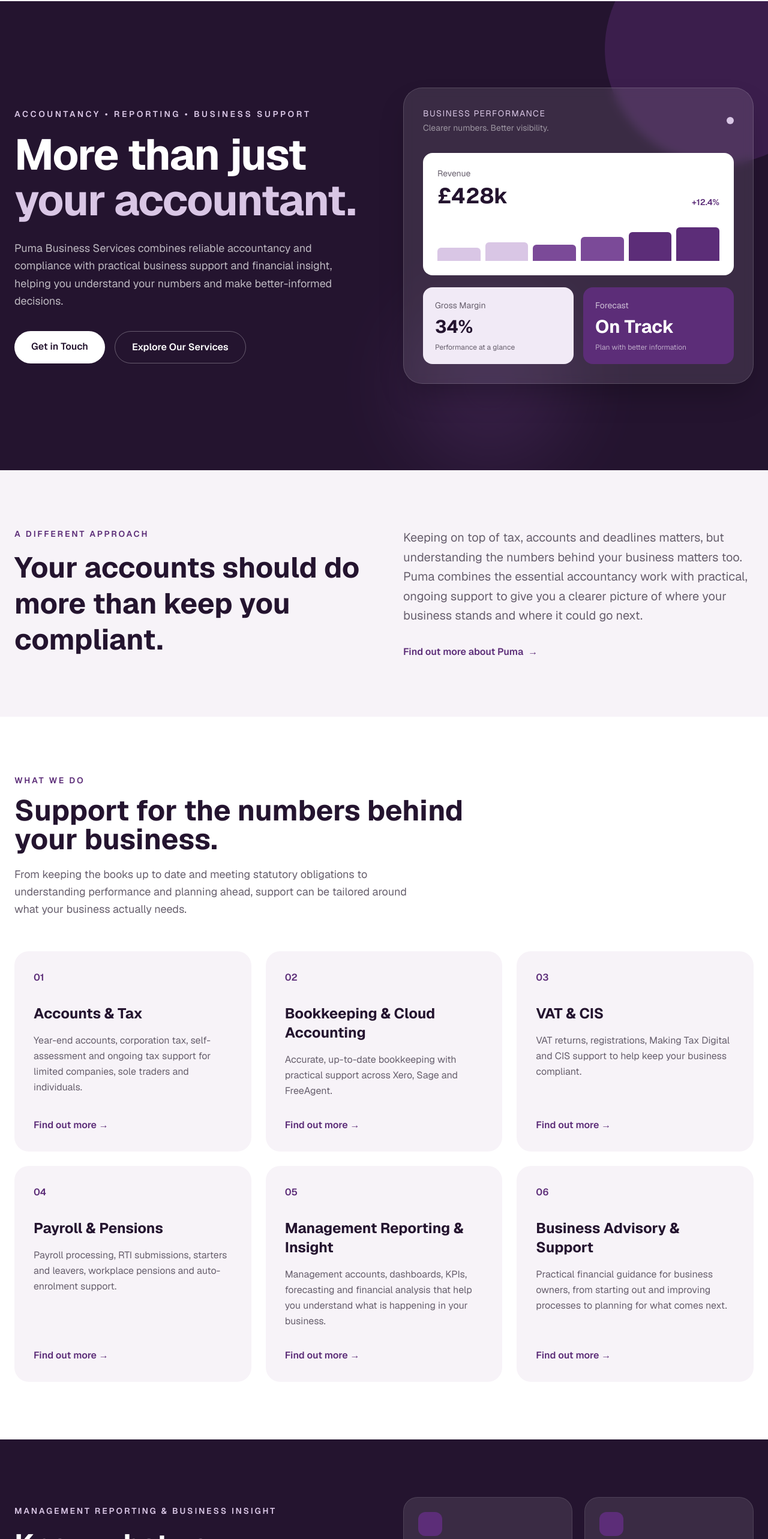
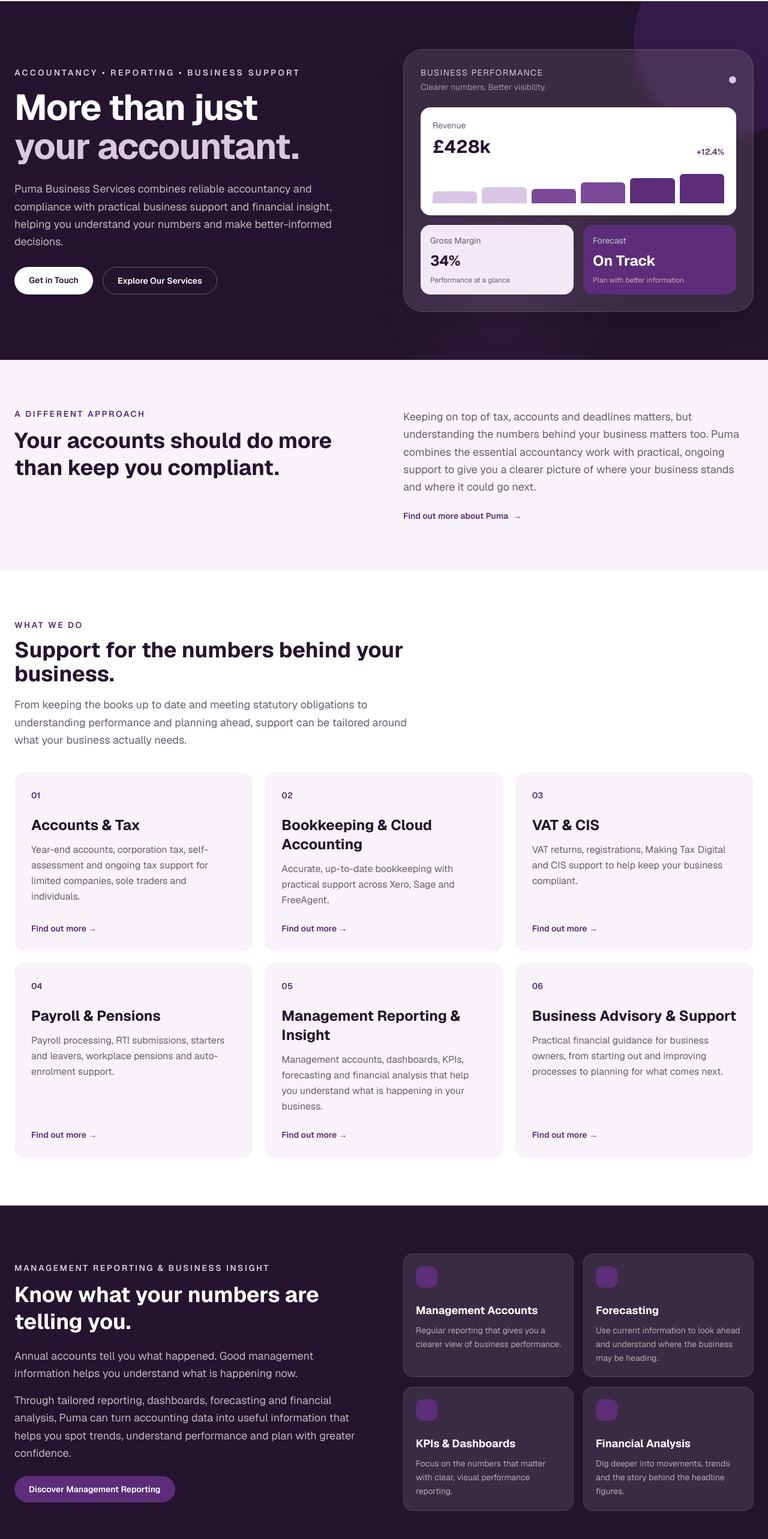
Before and after one commit to pumabs/puma-business-services, a Next.js app: page / in a window 1280 px wide. Shown: the part 91-2657 px from the top of the page at 60% size. Built offline with nearby package versions, Linux system fonts and the light colour scheme.

Commit message:
Refactor page layout and styling adjustments

```diff
--- a/app/page.tsx
+++ b/app/page.tsx
@@ -61,41 +61,41 @@
 
       {/* HERO */}
       <section className="relative overflow-hidden bg-brand-purple-dark text-white">
-        <div className="absolute -top-28 -right-28 w-96 h-96 rounded-full bg-brand-purple opacity-40" />
-        <div className="absolute bottom-0 right-1/4 w-72 h-72 rounded-full bg-brand-purple-mid opacity-20 blur-3xl" />
+        <div className="absolute -top-24 -right-24 w-80 h-80 rounded-full bg-brand-purple opacity-30" />
+        <div className="absolute bottom-0 right-1/4 w-64 h-64 rounded-full bg-brand-purple-mid opacity-15 blur-3xl" />
 
-        <div className="relative max-w-7xl mx-auto px-6 py-28 lg:py-36 grid lg:grid-cols-2 gap-16 items-center">
+        <div className="relative max-w-7xl mx-auto px-6 py-16 lg:py-20 grid lg:grid-cols-2 gap-12 lg:gap-16 items-center">
 
           <div>
-            <p className="text-brand-purple-soft font-semibold uppercase tracking-[0.25em] text-sm">
+            <p className="text-brand-purple-soft font-semibold uppercase tracking-[0.22em] text-xs sm:text-sm">
               Accountancy • Reporting • Business Support
             </p>
 
-            <h1 className="mt-5 text-5xl sm:text-6xl lg:text-7xl font-bold leading-[1.05] tracking-tight">
+            <h1 className="mt-4 text-4xl sm:text-5xl lg:text-6xl font-bold leading-[1.08] tracking-tight">
               More than just
               <span className="block text-brand-purple-soft">
                 your accountant.
               </span>
             </h1>
 
-            <p className="mt-7 text-lg text-white/70 max-w-xl leading-relaxed">
+            <p className="mt-6 text-base sm:text-lg text-white/70 max-w-xl leading-relaxed">
               Puma Business Services combines reliable accountancy and
               compliance with practical business support and financial insight,
               helping you understand your numbers and make better-informed
               decisions.
             </p>
 
-            <div className="flex flex-wrap gap-4 mt-9">
+            <div className="flex flex-wrap gap-4 mt-7">
               <Link
                 href="/contact"
-                className="bg-white text-brand-purple-dark hover:bg-brand-purple-soft transition-colors font-semibold px-7 py-3.5 rounded-full"
+                className="bg-white text-brand-purple-dark hover:bg-brand-purple-soft transition-colors font-semibold px-6 py-3 rounded-full text-sm"
               >
                 Get in Touch
               </Link>
 
               <Link
                 href="/services"
-                className="border border-white/30 hover:border-white text-white transition-colors font-semibold px-7 py-3.5 rounded-full"
+                className="border border-white/30 hover:border-white text-white transition-colors font-semibold px-6 py-3 rounded-full text-sm"
               >
                 Explore Our Services
               </Link>
@@ -104,11 +104,11 @@
 
           {/* Financial dashboard visual */}
           <div className="relative">
-            <div className="bg-white/10 backdrop-blur-sm border border-white/15 rounded-[2rem] p-8 shadow-2xl">
+            <div className="bg-white/10 backdrop-blur-sm border border-white/15 rounded-[2rem] p-6 sm:p-7 shadow-2xl">
 
               <div className="flex items-center justify-between">
                 <div>
-                  <p className="text-sm text-brand-purple-soft uppercase tracking-widest">
+                  <p className="text-xs sm:text-sm text-brand-purple-soft uppercase tracking-widest">
                     Business Performance
                   </p>
                   <p className="text-white/50 text-sm mt-1">
@@ -119,15 +119,15 @@
                 <div className="w-3 h-3 rounded-full bg-brand-purple-soft" />
               </div>
 
-              <div className="mt-8 space-y-5">
+              <div className="mt-6 space-y-4">
 
-                <div className="bg-white rounded-2xl p-6 text-brand-purple-dark">
+                <div className="bg-white rounded-2xl p-5 text-brand-purple-dark">
                   <div className="flex justify-between items-end">
                     <div>
                       <p className="text-sm text-brand-slate">
                         Revenue
                       </p>
-                      <p className="text-4xl font-bold mt-2">
+                      <p className="text-3xl font-bold mt-2">
                         £428k
                       </p>
                     </div>
@@ -137,7 +137,7 @@
                     </p>
                   </div>
 
-                  <div className="mt-6 flex items-end gap-2 h-16">
+                  <div className="mt-5 flex items-end gap-2 h-14">
                     <div className="w-full bg-brand-purple-soft rounded-t-md h-[35%]" />
                     <div className="w-full bg-brand-purple-soft rounded-t-md h-[48%]" />
                     <div className="w-full bg-brand-purple-mid rounded-t-md h-[42%]" />
@@ -148,11 +148,11 @@
                 </div>
 
                 <div className="grid grid-cols-2 gap-4">
-                  <div className="bg-brand-lilac rounded-2xl p-5 text-brand-purple-dark">
+                  <div className="bg-brand-lilac rounded-2xl p-4 text-brand-purple-dark">
                     <p className="text-sm text-brand-slate">
                       Gross Margin
                     </p>
-                    <p className="text-3xl font-bold mt-2">
+                    <p className="text-2xl font-bold mt-2">
                       34%
                     </p>
                     <p className="text-xs text-brand-slate mt-2">
@@ -160,11 +160,11 @@
                     </p>
                   </div>
 
-                  <div className="bg-brand-purple text-white rounded-2xl p-5">
+                  <div className="bg-brand-purple text-white rounded-2xl p-4">
                     <p className="text-sm text-white/70">
                       Forecast
                     </p>
-                    <p className="text-3xl font-bold mt-2">
+                    <p className="text-2xl font-bold mt-2">
                       On Track
                     </p>
                     <p className="text-xs text-white/60 mt-2">
@@ -182,21 +182,21 @@
 
       {/* INTRO */}
       <section className="bg-brand-cream">
-        <div className="max-w-7xl mx-auto px-6 py-24">
-          <div className="grid lg:grid-cols-2 gap-16 items-start">
+        <div className="max-w-7xl mx-auto px-6 py-16 lg:py-20">
+          <div className="grid lg:grid-cols-2 gap-12 lg:gap-16 items-start">
 
             <div>
-              <p className="text-brand-purple font-semibold uppercase tracking-[0.2em] text-sm">
+              <p className="text-brand-purple font-semibold uppercase tracking-[0.18em] text-xs sm:text-sm">
                 A Different Approach
               </p>
 
-              <h2 className="mt-4 text-4xl sm:text-5xl font-bold text-brand-purple-dark leading-tight">
+              <h2 className="mt-3 text-3xl sm:text-4xl font-bold text-brand-purple-dark leading-tight">
                 Your accounts should do more than keep you compliant.
               </h2>
             </div>
 
             <div>
-              <p className="text-xl text-brand-slate leading-relaxed">
+              <p className="text-base sm:text-lg text-brand-slate leading-relaxed">
                 Keeping on top of tax, accounts and deadlines matters, but
                 understanding the numbers behind your business matters too.
                 Puma combines the essential accountancy work with practical,
@@ -206,7 +206,7 @@
 
               <Link
                 href="/about"
-                className="inline-flex items-center mt-8 font-semibold text-brand-purple hover:text-brand-purple-dark"
+                className="inline-flex items-center mt-6 font-semibold text-brand-purple hover:text-brand-purple-dark text-sm"
               >
                 Find out more about Puma
                 <span className="ml-2">→</span>
@@ -219,46 +219,46 @@
 
       {/* SERVICES */}
       <section className="bg-white">
-        <div className="max-w-7xl mx-auto px-6 py-24">
+        <div className="max-w-7xl mx-auto px-6 py-16 lg:py-20">
 
           <div className="max-w-3xl">
-            <p className="text-brand-purple font-semibold uppercase tracking-[0.2em] text-sm">
+            <p className="text-brand-purple font-semibold uppercase tracking-[0.18em] text-xs sm:text-sm">
               What We Do
             </p>
 
-            <h2 className="mt-4 text-4xl sm:text-5xl font-bold text-brand-purple-dark">
+            <h2 className="mt-3 text-3xl sm:text-4xl font-bold text-brand-purple-dark">
               Support for the numbers behind your business.
             </h2>
 
-            <p className="mt-5 text-lg text-brand-slate leading-relaxed max-w-2xl">
+            <p className="mt-4 text-base sm:text-lg text-brand-slate leading-relaxed max-w-2xl">
               From keeping the books up to date and meeting statutory
               obligations to understanding performance and planning ahead,
               support can be tailored around what your business actually needs.
             </p>
           </div>
 
-          <div className="mt-14 grid md:grid-cols-2 lg:grid-cols-3 gap-6">
+          <div className="mt-10 grid md:grid-cols-2 lg:grid-cols-3 gap-5">
 
             {serviceCategories.map((service) => (
               <div
                 key={service.title}
-                className="group bg-brand-cream hover:bg-brand-purple-dark rounded-3xl p-8 transition-all duration-300 min-h-[290px] flex flex-col"
+                className="group bg-brand-cream hover:bg-brand-purple-dark rounded-2xl p-7 transition-all duration-300 min-h-[250px] flex flex-col"
               >
-                <p className="text-brand-purple group-hover:text-brand-purple-soft font-semibold">
+                <p className="text-brand-purple group-hover:text-brand-purple-soft font-semibold text-sm">
                   {service.number}
                 </p>
 
-                <h3 className="mt-8 text-2xl font-bold text-brand-purple-dark group-hover:text-white">
+                <h3 className="mt-6 text-xl sm:text-2xl font-bold text-brand-purple-dark group-hover:text-white">
                   {service.title}
                 </h3>
 
-                <p className="mt-4 text-brand-slate group-hover:text-white/70 leading-relaxed">
+                <p className="mt-3 text-brand-slate group-hover:text-white/70 leading-relaxed text-sm sm:text-base">
                   {service.desc}
                 </p>
 
                 <Link
                   href="/services"
-                  className="mt-auto pt-8 text-brand-purple group-hover:text-brand-purple-soft font-semibold"
+                  className="mt-auto pt-6 text-brand-purple group-hover:text-brand-purple-soft font-semibold text-sm"
                 >
                   Find out more →
                 </Link>
@@ -271,23 +271,23 @@
 
       {/* REPORTING FEATURE */}
       <section className="bg-brand-purple-dark text-white overflow-hidden">
-        <div className="max-w-7xl mx-auto px-6 py-24 grid lg:grid-cols-2 gap-16 items-center">
+        <div className="max-w-7xl mx-auto px-6 py-16 lg:py-20 grid lg:grid-cols-2 gap-12 lg:gap-16 items-center">
 
           <div>
-            <p className="text-brand-purple-soft font-semibold uppercase tracking-[0.2em] text-sm">
+            <p className="text-brand-purple-soft font-semibold uppercase tracking-[0.18em] text-xs sm:text-sm">
               Management Reporting & Business Insight
             </p>
 
-            <h2 className="mt-4 text-4xl sm:text-5xl font-bold leading-tight">
+            <h2 className="mt-3 text-3xl sm:text-4xl font-bold leading-tight">
               Know what your numbers are telling you.
             </h2>
 
-            <p className="mt-6 text-lg text-white/70 leading-relaxed max-w-xl">
+            <p className="mt-5 text-base sm:text-lg text-white/70 leading-relaxed max-w-xl">
               Annual accounts tell you what happened. Good management
               information helps you understand what is happening now.
             </p>
 
-            <p className="mt-4 text-lg text-white/70 leading-relaxed max-w-xl">
+            <p className="mt-4 text-base sm:text-lg text-white/70 leading-relaxed max-w-xl">
               Through tailored reporting, dashboards, forecasting and
               financial analysis, Puma can turn accounting data into useful
               information that helps you spot trends, understand performance
@@ -296,13 +296,13 @@
 
             <Link
               href="/services"
-              className="inline-block mt-8 bg-brand-purple text-white hover:bg-brand-purple-mid transition-colors px-7 py-3.5 rounded-full font-semibold"
+              className="inline-block mt-6 bg-brand-purple text-white hover:bg-brand-purple-mid transition-colors px-6 py-3 rounded-full font-semibold text-sm"
             >
               Discover Management Reporting
             </Link>
           </div>
 
-          <div className="grid sm:grid-cols-2 gap-5">
+          <div className="grid sm:grid-cols-2 gap-4">
 
             {[
               [
@@ -324,15 +324,15 @@
             ].map(([title, text]) => (
               <div
                 key={title}
-                className="bg-white/10 border border-white/10 rounded-3xl p-6"
+                className="bg-white/10 border border-white/10 rounded-2xl p-5"
               >
-                <div className="w-10 h-10 bg-brand-purple rounded-xl mb-8" />
+                <div className="w-9 h-9 bg-brand-purple rounded-xl mb-6" />
 
-                <h3 className="font-bold text-xl">
+                <h3 className="font-bold text-lg">
                   {title}
                 </h3>
 
-                <p className="text-white/60 mt-3 text-sm leading-relaxed">
+                <p className="text-white/60 mt-2 text-sm leading-relaxed">
                   {text}
                 </p>
               </div>
@@ -344,39 +344,39 @@
 
       {/* WHY PUMA */}
       <section className="bg-brand-lilac">
-        <div className="max-w-7xl mx-auto px-6 py-24">
+        <div className="max-w-7xl mx-auto px-6 py-16 lg:py-20">
 
           <div className="text-center max-w-3xl mx-auto">
-            <p className="text-brand-purple font-semibold uppercase tracking-[0.2em] text-sm">
+            <p className="text-brand-purple font-semibold uppercase tracking-[0.18em] text-xs sm:text-sm">
               Why Puma?
             </p>
 
-            <h2 className="mt-4 text-4xl sm:text-5xl font-bold text-brand-purple-dark">
+            <h2 className="mt-3 text-3xl sm:text-4xl font-bold text-brand-purple-dark">
               Accountancy without the unnecessary complication.
             </h2>
 
-            <p className="mt-5 text-lg text-brand-slate leading-relaxed">
+            <p className="mt-4 text-base sm:text-lg text-brand-slate leading-relaxed">
               The aim is simple: provide reliable financial support, explain
               things clearly and be there when you need help.
             </p>
           </div>
 
-          <div className="mt-14 grid md:grid-cols-3 gap-6">
+          <div className="mt-10 grid md:grid-cols-3 gap-5">
 
             {trustPoints.map((item) => (
               <div
                 key={item.title}
-                className="bg-white rounded-3xl p-8 shadow-sm"
+                className="bg-white rounded-2xl p-7 shadow-sm"
               >
-                <div className="w-12 h-12 rounded-full bg-brand-purple-soft flex items-center justify-center">
-                  <div className="w-4 h-4 rounded-full bg-brand-purple" />
+                <div className="w-10 h-10 rounded-full bg-brand-purple-soft flex items-center justify-center">
+                  <div className="w-3 h-3 rounded-full bg-brand-purple" />
                 </div>
 
-                <h3 className="mt-8 text-2xl font-bold text-brand-purple-dark">
+                <h3 className="mt-6 text-xl sm:text-2xl font-bold text-brand-purple-dark">
                   {item.title}
                 </h3>
 
-                <p className="mt-3 text-brand-slate leading-relaxed">
+                <p className="mt-3 text-brand-slate leading-relaxed text-sm sm:text-base">
                   {item.text}
                 </p>
               </div>
@@ -388,20 +388,20 @@
 
       {/* TESTIMONIAL */}
       <section className="bg-white">
-        <div className="max-w-7xl mx-auto px-6 py-24">
+        <div className="max-w-7xl mx-auto px-6 py-16 lg:py-20">
 
-          <div className="grid lg:grid-cols-[0.7fr_1.3fr] gap-12 lg:gap-20 items-start">
+          <div className="grid lg:grid-cols-[0.7fr_1.3fr] gap-10 lg:gap-16 items-start">
 
             <div>
-              <p className="text-brand-purple font-semibold uppercase tracking-[0.2em] text-sm">
+              <p className="text-brand-purple font-semibold uppercase tracking-[0.18em] text-xs sm:text-sm">
                 Client Feedback
               </p>
 
-              <h2 className="mt-4 text-4xl sm:text-5xl font-bold text-brand-purple-dark leading-tight">
+              <h2 className="mt-3 text-3xl sm:text-4xl font-bold text-brand-purple-dark leading-tight">
                 Built on good relationships.
               </h2>
 
-              <p className="mt-5 text-brand-slate leading-relaxed">
+              <p className="mt-4 text-brand-slate leading-relaxed text-base sm:text-lg">
                 Good accountancy is about more than producing the right
                 numbers. It is about being approachable, reliable and giving
                 clients the confidence to ask when they need help.
@@ -409,27 +409,27 @@
 
               <Link
                 href="/testimonials"
-                className="inline-flex items-center mt-8 font-semibold text-brand-purple hover:text-brand-purple-dark"
+                className="inline-flex items-center mt-6 font-semibold text-brand-purple hover:text-brand-purple-dark text-sm"
               >
                 Client testimonials
                 <span className="ml-2">→</span>
               </Link>
             </div>
 
-            <div className="bg-brand-cream rounded-[2rem] p-8 sm:p-10 lg:p-12 relative">
+            <div className="bg-brand-cream rounded-[2rem] p-7 sm:p-9 lg:p-10 relative">
 
-              <span className="text-7xl leading-none text-brand-purple-soft font-serif">
+              <span className="text-6xl leading-none text-brand-purple-soft font-serif">
                 “
               </span>
 
-              <blockquote className="text-xl sm:text-2xl text-brand-purple-dark font-medium leading-relaxed -mt-3">
+              <blockquote className="text-lg sm:text-xl text-brand-purple-dark font-medium leading-relaxed -mt-2">
                 We have had a great experience with Puma Business Services.
                 Dan is reliable, knowledgeable and always happy to help. He
                 helped us set up our limited company and explained everything
                 in a simple way that was easy to understand.
               </blockquote>
 
-              <p className="mt-6 text-brand-slate leading-relaxed">
+              <p className="mt-5 text-brand-slate leading-relaxed text-sm sm:text-base">
                 Any questions we had were answered clearly and nothing ever
                 felt too much trouble. The service has been amazing from start
                 to finish. We would highly recommend Puma Business Services to
@@ -437,7 +437,7 @@
                 best in Buxton and the surrounding areas.
               </p>
 
-              <div className="mt-8 pt-6 border-t border-brand-purple-soft">
+              <div className="mt-6 pt-5 border-t border-brand-purple-soft">
                 <p className="font-bold text-brand-purple-dark">
                   Cav
                 </p>
@@ -452,25 +452,25 @@
       </section>
 
       {/* FINAL CTA */}
-      <section className="bg-white pb-24">
+      <section className="bg-white pb-16 lg:pb-20">
         <div className="max-w-7xl mx-auto px-6">
 
-          <div className="relative overflow-hidden bg-brand-purple rounded-[2.5rem] px-8 py-16 sm:px-14 sm:py-20 text-white">
+          <div className="relative overflow-hidden bg-brand-purple rounded-[2rem] px-7 py-12 sm:px-10 sm:py-14 text-white">
 
-            <div className="absolute -right-20 -bottom-24 w-80 h-80 bg-brand-purple-soft/20 rounded-full" />
-            <div className="absolute -left-24 -top-32 w-72 h-72 bg-brand-purple-dark/20 rounded-full" />
+            <div className="absolute -right-16 -bottom-20 w-64 h-64 bg-brand-purple-soft/20 rounded-full" />
+            <div className="absolute -left-20 -top-24 w-60 h-60 bg-brand-purple-dark/20 rounded-full" />
 
             <div className="relative max-w-3xl">
 
-              <p className="text-brand-purple-soft uppercase tracking-[0.2em] font-semibold text-sm">
-                Let's Talk
+              <p className="text-brand-purple-soft uppercase tracking-[0.18em] font-semibold text-xs sm:text-sm">
+                Let&apos;s Talk
               </p>
 
-              <h2 className="mt-4 text-4xl sm:text-5xl font-bold leading-tight">
+              <h2 className="mt-3 text-3xl sm:text-4xl font-bold leading-tight">
                 Looking for more from your accountant?
               </h2>
 
-              <p className="mt-5 text-lg text-white/75 max-w-2xl leading-relaxed">
+              <p className="mt-4 text-base sm:text-lg text-white/75 max-w-2xl leading-relaxed">
                 Whether you need help staying on top of the essentials or want
                 a better understanding of your business finances, get in touch
                 for an initial conversation about how Puma could help.
@@ -478,7 +478,7 @@
 
               <Link
                 href="/contact"
-                className="inline-block mt-8 bg-white text-brand-purple-dark hover:bg-brand-purple-soft transition-colors px-7 py-3.5 rounded-full font-semibold"
+                className="inline-block mt-6 bg-white text-brand-purple-dark hover:bg-brand-purple-soft transition-colors px-6 py-3 rounded-full font-semibold text-sm"
               >
                 Start a Conversation
               </Link>
```
